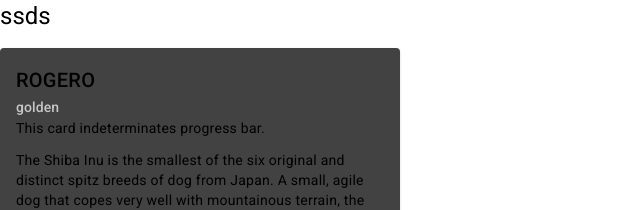
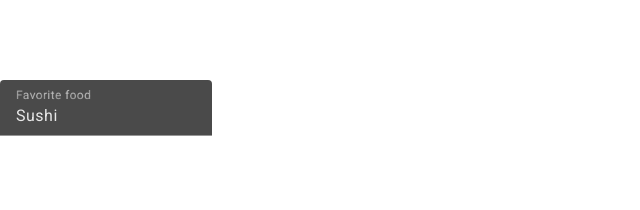
Before and after one commit to lelebiso/testAngular, an Angular app: page / in a window 1280 px wide. Shown: the top 210 px of the page, without its empty margins (0-640 px from the left). Built offline with nearby package versions, Linux system fonts and the light colour scheme.

Commit message:
creazione input funzionante implementato

```diff
--- a/src/app/app.component.html
+++ b/src/app/app.component.html
@@ -1,3 +1,15 @@
+<br>
+<br>
+<br>
+<br>
+<mat-form-field class="example-full-width">
+    <mat-label>Favorite food</mat-label>
+    <input matInput placeholder="Ex. Pizza" value="Sushi" (input)="onInput($event)">
+</mat-form-field>
+<br>
+<br>
+<br>
+<br>
 <cardComponent></cardComponent>
 <br>
 
--- a/src/app/app.component.ts
+++ b/src/app/app.component.ts
@@ -6,5 +6,9 @@ import { Component } from '@angular/core';
   styleUrls: ['./app.component.css']
 })
 export class AppComponent {
-  title = 'test';
+  title = 'testb';
+
+  onInput(event: Event) {
+    console.log((<HTMLInputElement>event.target).value)
+  }
 }
--- a/src/app/app.module.ts
+++ b/src/app/app.module.ts
@@ -6,10 +6,11 @@ import { AppComponent } from './app.component';
 import { CardComponent } from './card/card.component';
 import { BrowserAnimationsModule } from '@angular/platform-browser/animations';
 
-import {MatButtonModule} from '@angular/material/button';
+import { MatButtonModule } from '@angular/material/button';
 
 import { ButtonComponent } from './button/button.component';
-import {MatCardModule} from '@angular/material/card';
+import { MatCardModule } from '@angular/material/card';
+import { MatInputModule } from '@angular/material/input';
 
 @NgModule({
     declarations: [
@@ -25,6 +26,7 @@ import {MatCardModule} from '@angular/material/card';
         MatButtonModule,
         CardComponent,
         ButtonComponent,
+        MatInputModule,
 
     ]
 })
--- a/src/index.html
+++ b/src/index.html
@@ -11,7 +11,6 @@
   <link href="https://fonts.googleapis.com/icon?family=Material+Icons" rel="stylesheet">
 </head>
 <body class="mat-typography">
-  <h1>ssds</h1>
   <div >
 
     <app-root></app-root>
```
